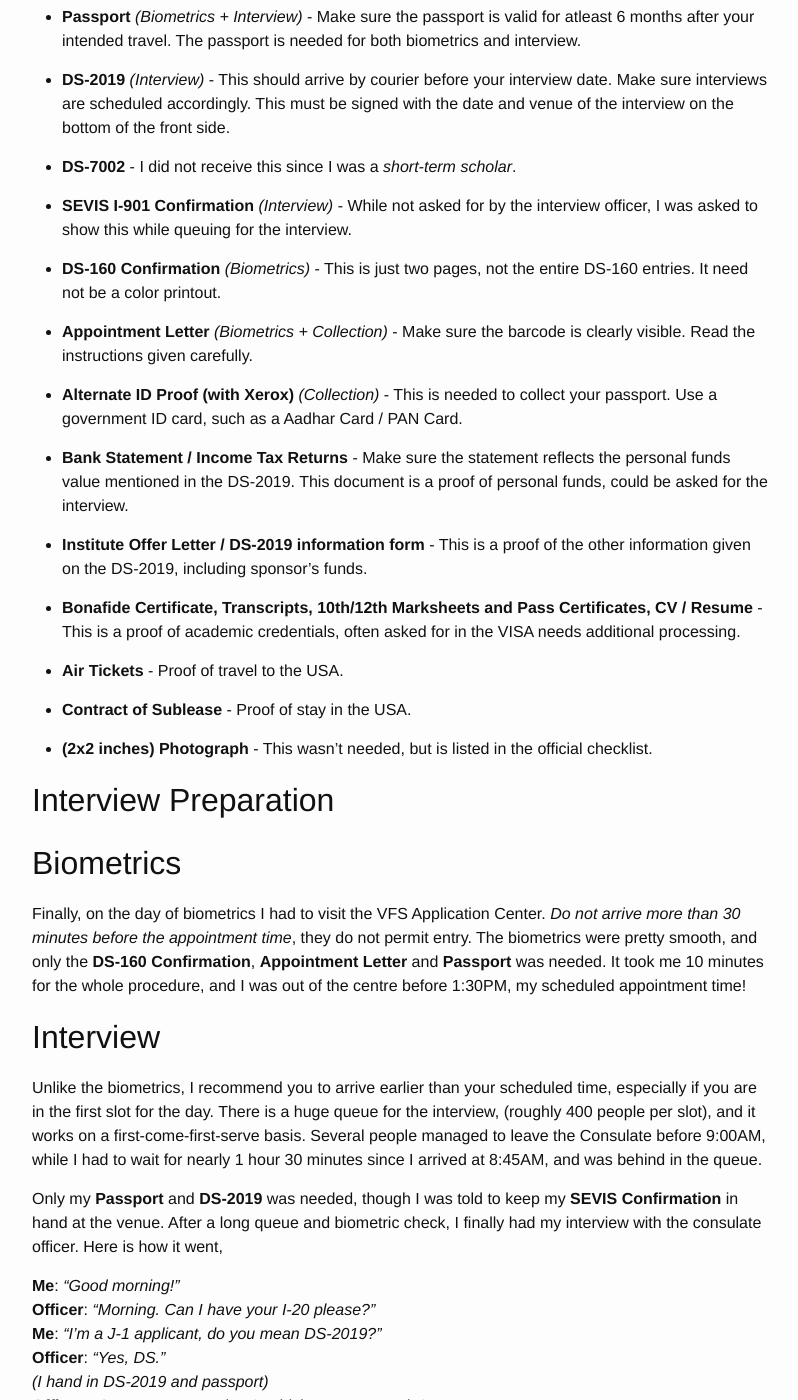
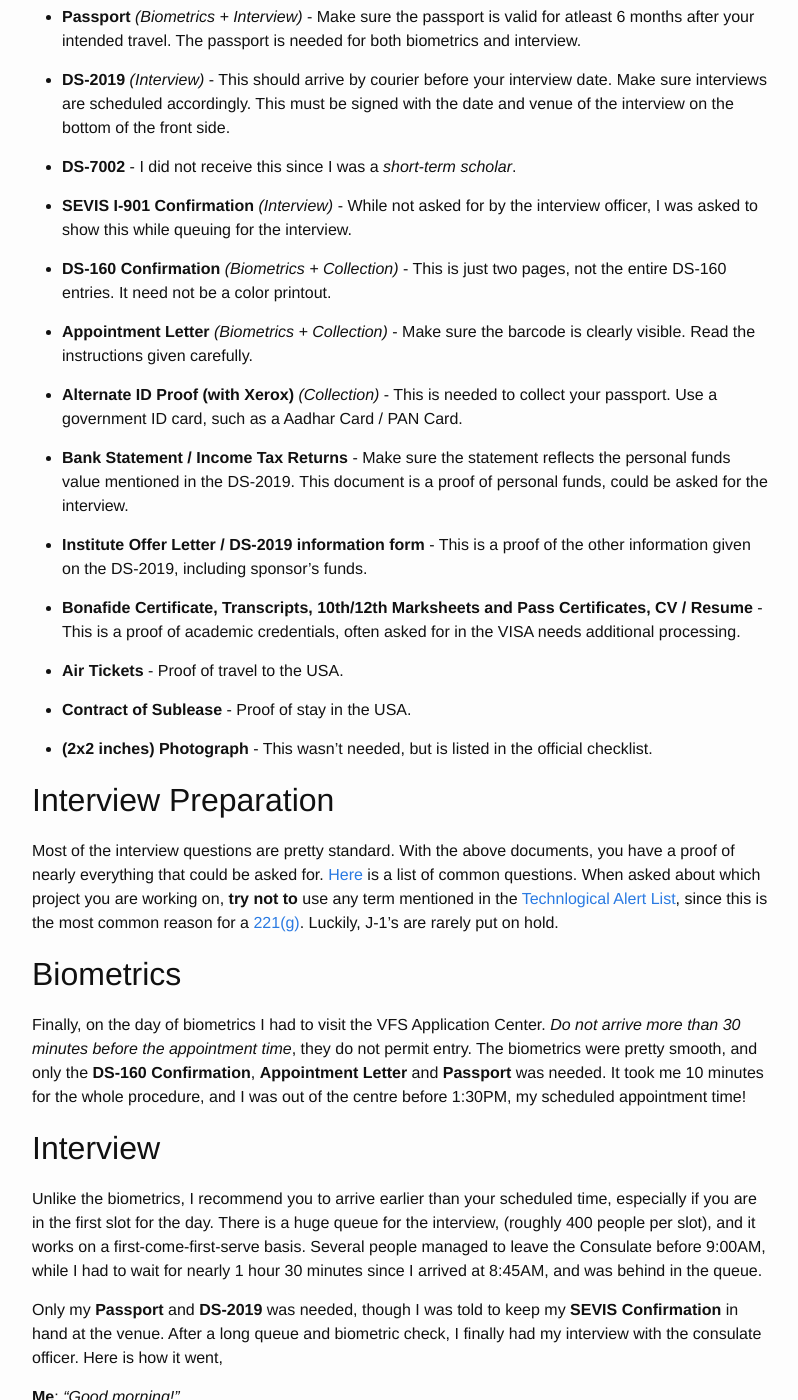
Before and after one commit to martiansideofthemoon/martiansideofthemoon.github.io, a Jekyll site: the page built from _posts/2017-05-17-applying-for-j1.markdown, in a window 1280 px wide and 1400 px high, scrolled down 2313 px. Shown: the whole window, without its empty margins (238-1036 px from the left). Built offline with Jekyll 4.4.1, drawn with Linux system fonts in a browser that asks for light colours; some of the changed text lies outside the part shown.

Commit message:
Final preparation section added

```diff
--- a/_posts/2017-05-17-applying-for-j1.markdown
+++ b/_posts/2017-05-17-applying-for-j1.markdown
@@ -59,7 +59,7 @@ From 24th April to 14th May, I collected the documents that could be potentially
 
 * **SEVIS I-901 Confirmation** *(Interview)* - While not asked for by the interview officer, I was asked to show this while queuing for the interview.
 
-* **DS-160 Confirmation** *(Biometrics)* - This is just two pages, not the entire DS-160 entries. It need not be a color printout.
+* **DS-160 Confirmation** *(Biometrics + Collection)* - This is just two pages, not the entire DS-160 entries. It need not be a color printout.
 
 * **Appointment Letter** *(Biometrics + Collection)* - Make sure the barcode is clearly visible. Read the instructions given carefully.
 
@@ -78,6 +78,8 @@ From 24th April to 14th May, I collected the documents that could be potentially
 * **(2x2 inches) Photograph** - This wasn't needed, but is listed in the official checklist.
 
 ## Interview Preparation
+
+Most of the interview questions are pretty standard. With the above documents, you have a proof of nearly everything that could be asked for. [Here](https://www.internationalstudent.com/immigration/j1-student-visa/j1-visa-interview/) is a list of common questions. When asked about which project you are working on, **try not to** use any term mentioned in the [Technlogical Alert List](http://www.bu.edu/isso/files/pdf/tal.pdf), since this is the most common reason for a [221(g)](https://redbus2us.com/the-beast-called-221g-process-faqs/). Luckily, J-1's are rarely put on hold.
 
 ## Biometrics
 
@@ -108,3 +110,7 @@ Only my **Passport** and **DS-2019** was needed, though I was told to keep my **
 **Me**: *"No"*
 **Officer**: *"Here you go! Congratulations, you can head straight to the exit."*
 **Me**: *"Thank you!"*
+
+## Collection
+
+My visa was processed on the same day (within 3 hours). I needed my **Aadhar Card** and **its xerox copy** to collect my visa at the Visa Application Center. I also needed to show my **Appointment Letter** and **DS-160 Confirmation** as a proof. Quite happy to get back my visa on the same day!
```
